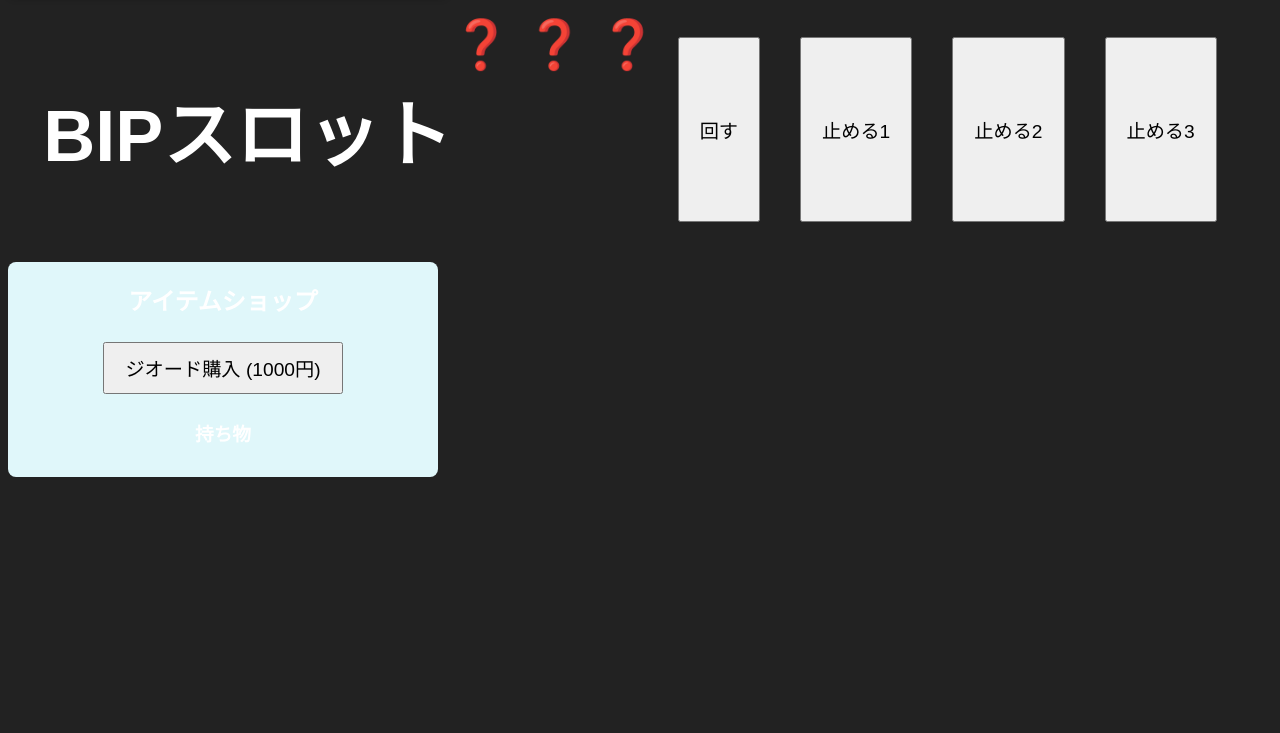
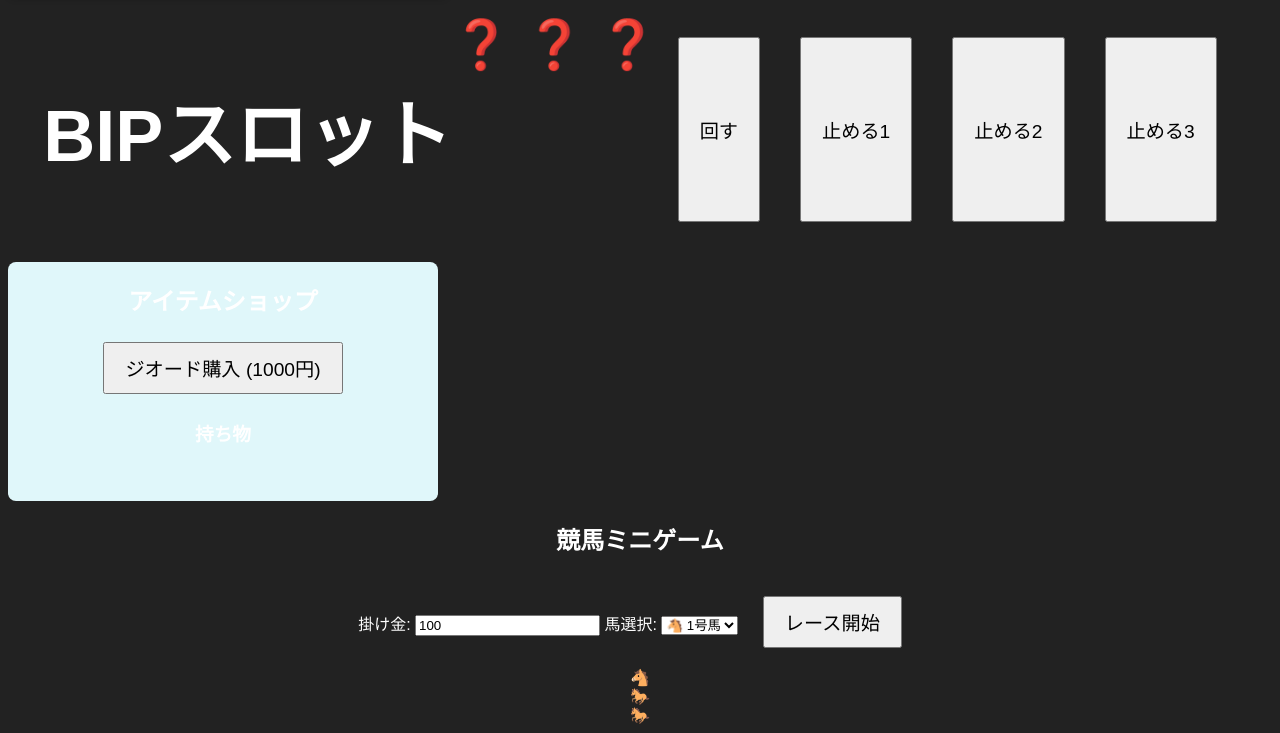
Before and after one commit to adasdasdasdaaaa/patinntinnko, a website: page public/index.html in a window 1280 px wide. Shown: the part 776-1509 px from the top of the page. Before the commit the page ends 1261 px from the top, so only its background shows below. Drawn offline with nearby package versions, Linux system fonts and the light colour scheme; no server answers.

Commit message:
Update index.html

```diff
--- a/public/index.html
+++ b/public/index.html
@@ -68,8 +68,26 @@
     <h3>持ち物</h3>
     <ul id="itemsList"></ul>
   </div>
+
+　</div>
+<div class="race-panel">
+  <h2>競馬ミニゲーム</h2>
+  <label>掛け金: <input type="number" id="betAmount" value="100"></label>
+  <label>馬選択:
+    <select id="selectedHorse">
+      <option value="1">🐴 1号馬</option>
+      <option value="2">🐎 2号馬</option>
+      <option value="3">🐎 3号馬</option>
+    </select>
+  </label>
+  <button id="startRaceBtn">レース開始</button>
+  <div id="raceTrack">
+    <div id="horse1">🐴</div>
+    <div id="horse2">🐎</div>
+    <div id="horse3">🐎</div>
+  </div>
+  <div id="raceResult"></div>
 </div>
-
 
   </div>
 </body>
```
